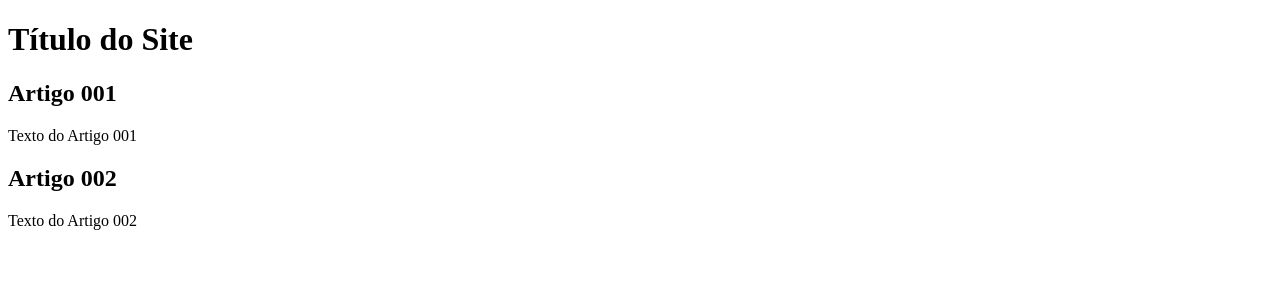
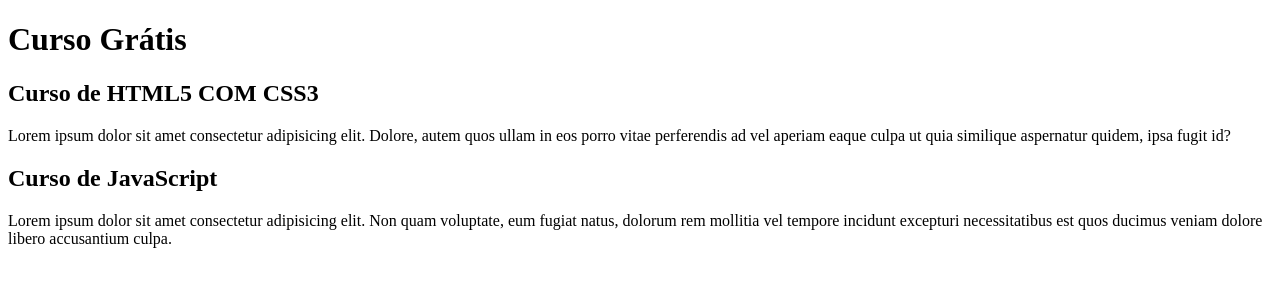
Before and after one commit to igormatheuss/projeto-site, a plain HTML site: page index.html in a window 1280 px wide. Drawn offline with Linux system fonts and the light colour scheme.

Commit message:
comecei a escrever o conteúdo

```diff
--- a/index.html
+++ b/index.html
@@ -9,15 +9,15 @@
 <body>
     <main>
         <header>
-            <h1>Título do Site</h1>
+            <h1>Curso Grátis</h1>
         </header>
         <article>
-            <h2>Artigo 001</h2>
-            <p>Texto do Artigo 001</p>
+            <h2>Curso de HTML5 COM CSS3</h2>
+            <p>Lorem ipsum dolor sit amet consectetur adipisicing elit. Dolore, autem quos ullam in eos porro vitae perferendis ad vel aperiam eaque culpa ut quia similique aspernatur quidem, ipsa fugit id?</p>
         </article>
         <article>
-            <h2>Artigo 002</h2>
-            <p>Texto do Artigo 002</p>
+            <h2>Curso de JavaScript</h2>
+            <p>Lorem ipsum dolor sit amet consectetur adipisicing elit. Non quam voluptate, eum fugiat natus, dolorum rem mollitia vel tempore incidunt excepturi necessitatibus est quos ducimus veniam dolore libero accusantium culpa.</p>
         </article>
     </main>
 </body>
```
